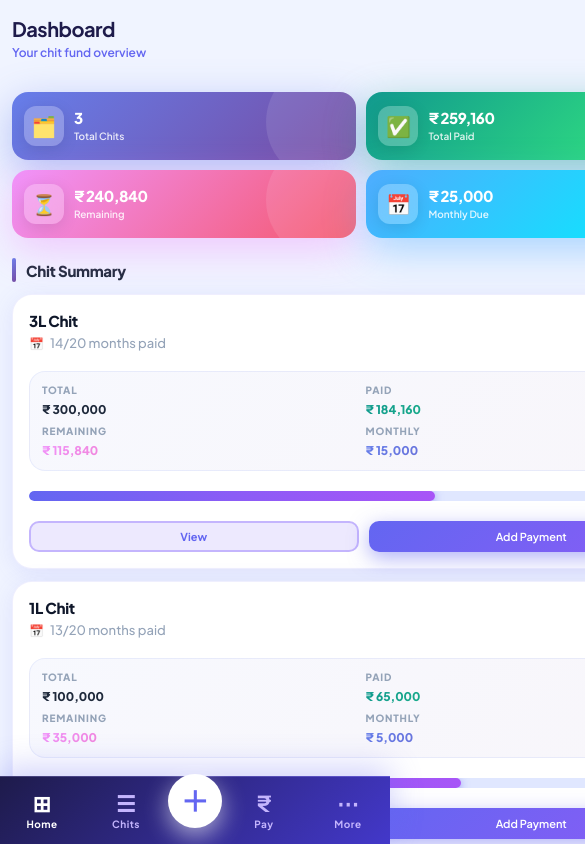
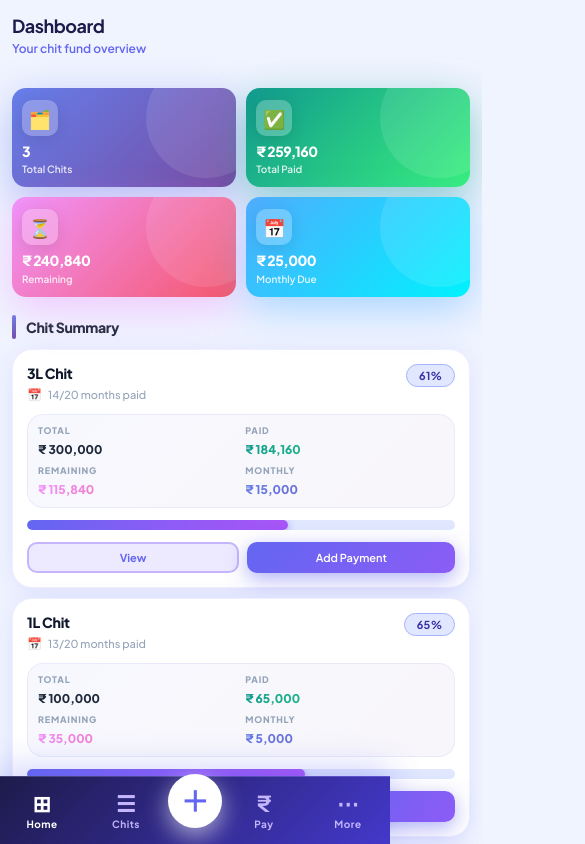
Before and after one commit to udaypedakota/savings-app, an Angular app: page /dashboard in a window 390 px wide. Shown: the top 844 px of the page, 585 px wide, since content can reach past the window. Built offline with nearby package versions, Linux system fonts and the light colour scheme.

Commit message:
fix: replace tables with mobile cards for lending and credit cards

```diff
--- a/src/app/credit-cards/credit-cards.css
+++ b/src/app/credit-cards/credit-cards.css
@@ -20,13 +20,25 @@
 .paid-row td { opacity: 0.55; }
 .badge-red { background: #fee2e2; color: #f43f5e; }
 
+.desktop-only { display: block; }
+.mobile-only  { display: none; }
+.mobile-list  { display: flex; flex-direction: column; gap: 10px; }
+.spend-card   { padding: 14px 16px; border-radius: 14px; }
+.sc-top  { display: flex; justify-content: space-between; align-items: center; margin-bottom: 6px; }
+.sc-desc { font-weight: 800; font-size: 14px; color: #0f172a; }
+.sc-meta { font-size: 12px; color: #94a3b8; margin-bottom: 10px; display: flex; align-items: center; gap: 6px; }
+.sc-actions { display: flex; gap: 8px; }
+.sc-actions .btn { flex: 1; justify-content: center; }
+.paid-card { opacity: 0.6; }
+.empty-msg { text-align: center; padding: 20px; color: #94a3b8; font-size: 13px; }
+
 @media (max-width: 768px) {
-  .stats-grid { grid-template-columns: repeat(2, 1fr); gap: 10px; margin-bottom: 20px; }
-  .stat-card { padding: 14px 12px; gap: 10px; border-radius: 16px; }
-  .stat-icon { width: 40px; height: 40px; font-size: 20px; }
+  .stats-grid { grid-template-columns: repeat(2, 1fr); gap: 10px; margin-bottom: 16px; }
+  .stat-card { padding: 12px 10px; gap: 8px; border-radius: 14px; flex-direction: column; align-items: flex-start; }
+  .stat-icon { width: 36px; height: 36px; font-size: 18px; }
   .stat-value { font-size: 15px; }
   .stat-label { font-size: 10px; }
-  .card-header-bar { font-size: 12px; flex-direction: column; align-items: flex-start; gap: 2px; padding: 10px 14px; }
-  .table-card { overflow-x: auto; }
-  .table { min-width: 480px; }
+  .card-header-bar { font-size: 12px; padding: 10px 14px; }
+  .desktop-only { display: none; }
+  .mobile-only  { display: flex; }
 }
--- a/src/app/dashboard/dashboard.css
+++ b/src/app/dashboard/dashboard.css
@@ -69,7 +69,7 @@
 
 .chit-cards {
   display: grid;
-  grid-template-columns: repeat(auto-fill, minmax(380px, 1fr));
+  grid-template-columns: repeat(auto-fill, minmax(320px, 1fr));
   gap: 20px;
 }
 
@@ -129,25 +129,28 @@
 .chit-actions { display: flex; gap: 10px; margin-top: 20px; }
 
 @media (max-width: 1200px) { .stats-grid { grid-template-columns: repeat(2, 1fr); } }
-@media (max-width: 768px)  {
-  .page { padding: 16px 12px; }
-  .page-title { font-size: 20px; }
-  .stats-grid { grid-template-columns: repeat(2, 1fr); gap: 10px; margin-bottom: 20px; }
-  .stat-card { padding: 14px 12px; gap: 10px; border-radius: 16px; }
-  .stat-icon { width: 40px; height: 40px; font-size: 20px; border-radius: 12px; }
-  .stat-value { font-size: 15px; }
+@media (max-width: 768px) {
+  .page { padding: 14px 12px; }
+  .page-title { font-size: 18px; }
+  .stats-grid { grid-template-columns: repeat(2, 1fr); gap: 10px; margin-bottom: 16px; }
+  .stat-card { padding: 12px 10px; gap: 8px; border-radius: 14px; flex-direction: column; align-items: flex-start; }
+  .stat-icon { width: 36px; height: 36px; font-size: 18px; border-radius: 10px; }
+  .stat-value { font-size: 14px; }
   .stat-label { font-size: 10px; }
-  .section-title { font-size: 15px; margin-bottom: 12px; margin-top: 20px; }
-  .chit-cards { grid-template-columns: 1fr; gap: 12px; }
-  .chit-card { padding: 16px; }
-  .chit-name { font-size: 15px; }
-  .chit-amounts { grid-template-columns: repeat(2, 1fr); gap: 8px; padding: 12px; }
+  .section-title { font-size: 14px; margin-bottom: 10px; margin-top: 18px; }
+  .chit-cards { grid-template-columns: 1fr; gap: 10px; }
+  .chit-card { padding: 14px; }
+  .chit-name { font-size: 14px; }
+  .chit-meta { font-size: 11px; }
+  .chit-amounts { grid-template-columns: repeat(2, 1fr); gap: 8px; padding: 10px; margin-bottom: 12px; }
+  .amt-label { font-size: 9px; }
   .amt-val { font-size: 12px; }
-  .chit-actions { flex-direction: row; }
-  .chit-actions .btn { flex: 1; justify-content: center; }
-  .money-grid { grid-template-columns: repeat(2, 1fr); gap: 10px; margin-top: 12px; }
-  .money-card { padding: 12px 10px; gap: 10px; border-radius: 14px; }
-  .money-icon { width: 36px; height: 36px; font-size: 18px; border-radius: 10px; }
+  .chit-top { margin-bottom: 12px; }
+  .chit-actions { flex-direction: row; gap: 8px; margin-top: 12px; }
+  .chit-actions .btn { flex: 1; justify-content: center; font-size: 11px; padding: 7px 10px; }
+  .money-grid { grid-template-columns: repeat(2, 1fr); gap: 8px; margin-top: 10px; }
+  .money-card { padding: 12px 10px; gap: 8px; border-radius: 12px; flex-direction: column; align-items: flex-start; }
+  .money-icon { width: 32px; height: 32px; font-size: 16px; border-radius: 8px; }
   .money-value { font-size: 13px; }
   .money-label { font-size: 10px; }
   .money-label-top { font-size: 9px; }
--- a/src/app/lending/lending.css
+++ b/src/app/lending/lending.css
@@ -19,13 +19,25 @@
 
 .full { grid-column: 1 / -1; }
 
+.desktop-only { display: block; }
+.mobile-only  { display: none; }
+.mobile-list  { display: flex; flex-direction: column; gap: 10px; margin-bottom: 8px; }
+.lend-card    { padding: 14px 16px; }
+.lc-top  { display: flex; justify-content: space-between; align-items: center; margin-bottom: 4px; }
+.lc-person { font-weight: 800; font-size: 15px; color: #0f172a; }
+.lc-meta { font-size: 12px; color: #94a3b8; margin-bottom: 10px; }
+.lc-actions { display: flex; gap: 8px; }
+.lc-actions .btn { flex: 1; justify-content: center; }
+.settled-card { opacity: 0.6; }
+.empty-msg { text-align: center; padding: 20px; color: #94a3b8; font-size: 13px; }
+
 @media (max-width: 768px) {
-  .stats-grid { grid-template-columns: repeat(2, 1fr); gap: 10px; margin-bottom: 20px; }
-  .stat-card { padding: 14px 12px; gap: 10px; border-radius: 16px; }
-  .stat-icon { width: 40px; height: 40px; font-size: 20px; }
+  .stats-grid { grid-template-columns: repeat(2, 1fr); gap: 10px; margin-bottom: 16px; }
+  .stat-card { padding: 12px 10px; gap: 8px; border-radius: 14px; flex-direction: column; align-items: flex-start; }
+  .stat-icon { width: 36px; height: 36px; font-size: 18px; }
   .stat-value { font-size: 15px; }
   .stat-label { font-size: 10px; }
-  .table-card { overflow-x: auto; }
-  .table { min-width: 480px; }
-  .section-title { font-size: 15px; margin: 16px 0 10px; }
+  .section-title { font-size: 14px; margin: 16px 0 8px; }
+  .desktop-only { display: none; }
+  .mobile-only  { display: flex; }
 }
--- a/src/app/lending/lending.html
+++ b/src/app/lending/lending.html
@@ -61,7 +61,7 @@
 
   <!-- I Gave -->
   <div class="section-title">💰 I Gave (They Owe Me)</div>
-  <div class="card table-card">
+  <div class="card table-card desktop-only">
     <table class="table">
       <thead><tr><th>Person</th><th>Amount</th><th>Date</th><th>Note</th><th></th></tr></thead>
       <tbody>
@@ -79,10 +79,24 @@
       </tbody>
     </table>
   </div>
+  <div class="mobile-list mobile-only">
+    <div class="lend-card card" *ngFor="let x of gave">
+      <div class="lc-top">
+        <span class="lc-person">{{ x.person }}</span>
+        <span class="amt green">₹ {{ x.amount | number }}</span>
+      </div>
+      <div class="lc-meta">{{ x.date | date:'dd MMM yyyy' }} <span *ngIf="x.note"> · {{ x.note }}</span></div>
+      <div class="lc-actions">
+        <button class="btn btn-success btn-sm" (click)="toggleSettle(x)">✅ Settle</button>
+        <button class="btn btn-danger btn-sm" (click)="delete(x.id)">🗑️</button>
+      </div>
+    </div>
+    <div class="empty-msg" *ngIf="!gave.length">No pending entries</div>
+  </div>
 
   <!-- I Took -->
   <div class="section-title">🔴 I Took (I Owe Them)</div>
-  <div class="card table-card">
+  <div class="card table-card desktop-only">
     <table class="table">
       <thead><tr><th>Person</th><th>Amount</th><th>Date</th><th>Note</th><th></th></tr></thead>
       <tbody>
@@ -100,10 +114,24 @@
       </tbody>
     </table>
   </div>
+  <div class="mobile-list mobile-only">
+    <div class="lend-card card" *ngFor="let x of took">
+      <div class="lc-top">
+        <span class="lc-person">{{ x.person }}</span>
+        <span class="amt red">₹ {{ x.amount | number }}</span>
+      </div>
+      <div class="lc-meta">{{ x.date | date:'dd MMM yyyy' }} <span *ngIf="x.note"> · {{ x.note }}</span></div>
+      <div class="lc-actions">
+        <button class="btn btn-success btn-sm" (click)="toggleSettle(x)">✅ Settle</button>
+        <button class="btn btn-danger btn-sm" (click)="delete(x.id)">🗑️</button>
+      </div>
+    </div>
+    <div class="empty-msg" *ngIf="!took.length">No pending entries</div>
+  </div>
 
   <!-- Settled -->
   <div class="section-title">✅ Settled</div>
-  <div class="card table-card">
+  <div class="card table-card desktop-only">
     <table class="table">
       <thead><tr><th>Person</th><th>Type</th><th>Amount</th><th>Date</th><th>Note</th><th></th></tr></thead>
       <tbody>
@@ -119,4 +147,17 @@
       </tbody>
     </table>
   </div>
+  <div class="mobile-list mobile-only">
+    <div class="lend-card card settled-card" *ngFor="let x of settled">
+      <div class="lc-top">
+        <span class="lc-person">{{ x.person }}</span>
+        <span class="badge" [class.badge-green]="x.type==='gave'" [class.badge-red]="x.type==='took'">{{ x.type === 'gave' ? 'Gave' : 'Took' }}</span>
+      </div>
+      <div class="lc-meta">₹ {{ x.amount | number }} · {{ x.date | date:'dd MMM yyyy' }}</div>
+      <div class="lc-actions">
+        <button class="btn btn-danger btn-sm" (click)="delete(x.id)">🗑️ Delete</button>
+      </div>
+    </div>
+    <div class="empty-msg" *ngIf="!settled.length">No settled entries</div>
+  </div>
 </div>
```
Also changed, not shown: src/app/credit-cards/credit-cards.html (+34 -6 lines).
